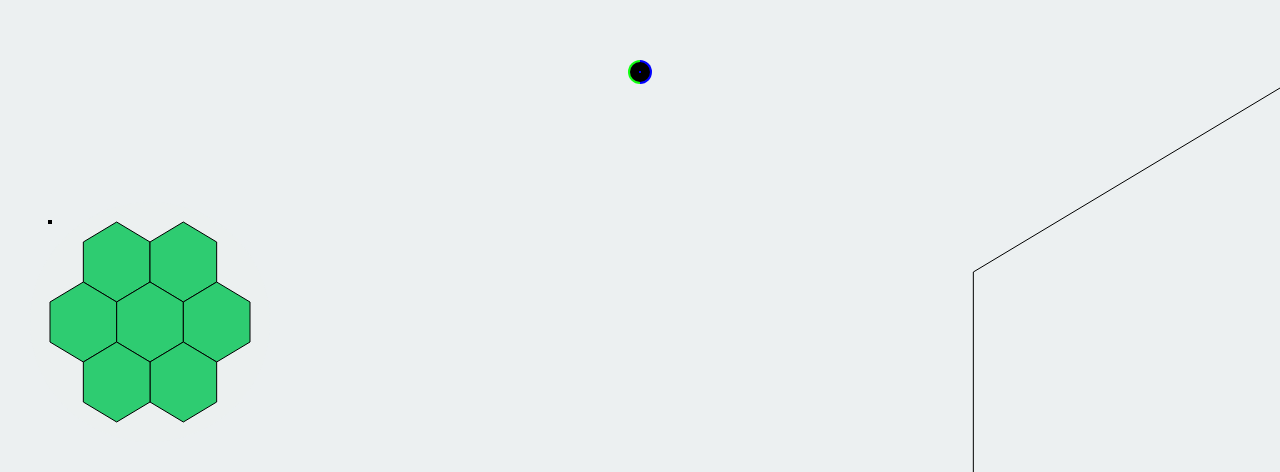
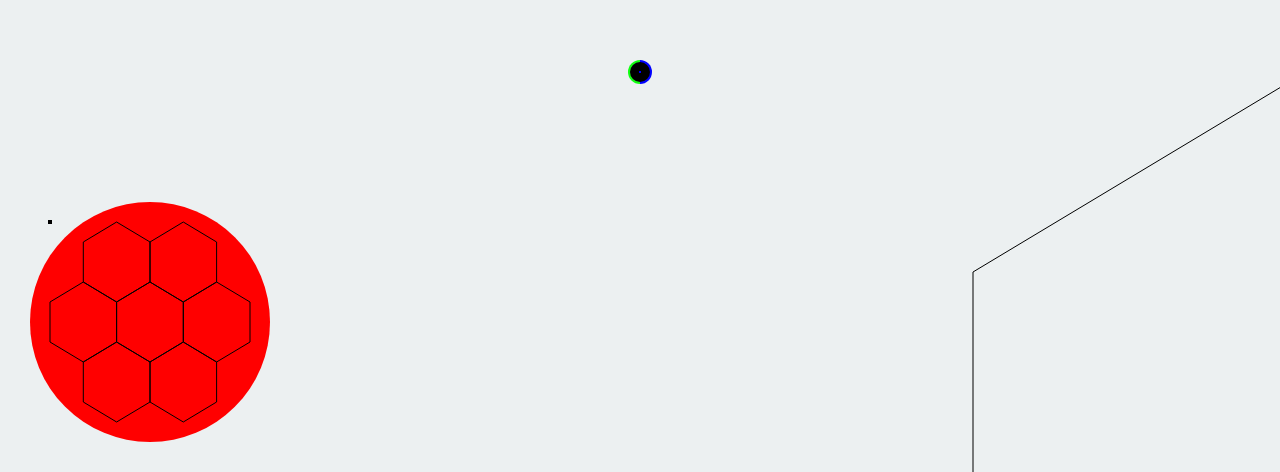
Before and after one commit to Kattoor/tdw-2d, a plain HTML site: page index.html in a window 1280 px wide. Shown: the part 328-800 px from the top of the page. Drawn offline with Linux system fonts and the light colour scheme.

Commit message:
Refactoring

```diff
--- a/coordinate-system.js
+++ /dev/null
@@ -1,6 +0,0 @@
-function toScreenCoordinates(gameWorldCoordinates) {
-    return Object.assign(gameWorldCoordinates, {
-        screenX: gameWorldCoordinates.x - player.x + canvasSize / 2,
-        screenY: gameWorldCoordinates.y - player.y + screenResolution.height / 2
-    });
-}
--- /dev/null
+++ b/game.js
@@ -0,0 +1,27 @@
+function Game() {
+
+    const terrain = new Terrain();
+
+    const player = new Player(0, 0, 8);
+
+    const canvas = document.getElementsByTagName('canvas')[0];
+    const canvasContext = canvas.getContext('2d');
+    const renderer = new Renderer(canvas, canvasContext, player);
+
+    const minimap = new Minimap(terrain.zoneBounds);
+
+    this._update = () => {
+        player.update(terrain);
+    };
+
+    this._render = () => {
+        renderer.render(terrain, player, minimap);
+    };
+
+    this.startGameLoop = () => {
+        setInterval(() => {
+            this._update();
+            this._render();
+        }, 1000 / 60);
+    };
+}
--- a/index.html
+++ b/index.html
@@ -7,18 +7,24 @@
         body {
             background: #ecf0f1;
             overflow: hidden;
-            margin: 0; padding: 0;
+            margin: 0;
+            padding: 0;
         }
+
         /*canvas { padding: 0; margin: auto; position: absolute; top: 0; left: 0; bottom: 0; right: 0; display: block; }*/
     </style>
 </head>
 <body>
 <canvas></canvas>
-<script src="coordinate-system.js"></script>
+<script src="game.js"></script>
 <script src="distance-calc.js"></script>
 <script src="minimap.js"></script>
 <script src="player.js"></script>
 <script src="terrain.js"></script>
 <script src="renderer.js"></script>
+<script>
+    const game = new Game();
+    game.startGameLoop();
+</script>
 </body>
 </html>
--- a/minimap.js
+++ b/minimap.js
@@ -1,2 +1,14 @@
-const minimapSize = 200;
-const minimapPlayerSize = 4;
+function Minimap(zoneBounds) {
+
+    this.minimapSize = 200;
+
+    this.minimapPlayerSize = 4;
+
+    function getMinimapScale(minimapSize) {
+        const allXCoordinates = [].concat(...Object.values(zoneBounds)).map(coord => coord.x);
+        const deltaWidth = Math.max(...allXCoordinates) - Math.min(...allXCoordinates);
+        return minimapSize / deltaWidth;
+    }
+
+    this.minimapScale = getMinimapScale(this.minimapSize);
+}
--- a/player.js
+++ b/player.js
@@ -1,5 +1,6 @@
-const player = {x: 0, y: 0};
+function Player(x, y, speed) {
 
+    this.coordinates = {x, y};
     const movement = [0, 0, 0, 0];
 
     document.onkeydown = e => {
@@ -12,63 +13,58 @@ document.onkeyup = e => {
             movement[e.keyCode - 37] = 0;
     };
 
-setInterval(() => {
+    this.update = terrain => {
 
-    const distances = getDistances();
+        const movementBlock = [0, 0, 0, 0];
+        const distances = terrain.getDistancesToPlayer(this);
 
         [distances[0], distances[2], distances[16]].forEach(distance => {
             if (distance.distanceVector.x + 6 >= 0 && distance.lineSlope > -1 && distance.lineSlope < 0 && distance.linesIntersect) {
-            movement[0] = 0;
-            movement[1] = 0;
-            console.log('hit 0, 2 or 16')
+                movementBlock[0] = 1;
+                movementBlock[1] = 1;
             }
         });
 
         [distances[1], distances[3], distances[5]].forEach(distance => {
             if (distance.distanceVector.x - 6 <= 0 && distance.lineSlope > 0 && distance.lineSlope < 1 && distance.linesIntersect) {
-            movement[1] = 0;
-            movement[2] = 0;
-            console.log(distance);
+                movementBlock[1] = 1;
+                movementBlock[2] = 1;
             }
         });
 
         [distances[4], distances[6], distances[8]].forEach(distance => {
-        // linesIntersect of distances[4] (vertical line, right-up) is false when it should be true!
             if (distance.distanceVector.x - 12 <= 0 && distance.lineSlope === Number.POSITIVE_INFINITY && distance.linesIntersect) {
-            movement[2] = 0;
-            console.log('hit 4, 6 or 8')
+                movementBlock[2] = 1;
             }
         });
 
         [distances[7], distances[9], distances[11]].forEach(distance => {
             if (distance.distanceVector.x - 6 <= 0 && distance.lineSlope > -1 && distance.lineSlope < 0 && distance.linesIntersect) {
-            movement[2] = 0;
-            movement[3] = 0;
-            console.log('hit 7, 9 or 11')
+                movementBlock[2] = 1;
+                movementBlock[3] = 1;
             }
         });
 
         [distances[10], distances[12], distances[14]].forEach(distance => {
             if (distance.distanceVector.x + 6 >= 0 && distance.lineSlope > 0 && distance.lineSlope < 1 && distance.linesIntersect) {
-            movement[0] = 0;
-            movement[3] = 0;
-            console.log('hit 10, 12 or 14')
+                movementBlock[0] = 1;
+                movementBlock[3] = 1;
             }
         });
 
         [distances[13], distances[15], distances[17]].forEach(distance => {
             if (distance.distanceVector.x + 12 >= 0 && distance.lineSlope === Number.NEGATIVE_INFINITY && distance.linesIntersect) {
-            movement[0] = 0;
-            console.log('hit 13, 15 or 17')
+                movementBlock[0] = 1;
             }
         });
 
-    if (movement[0])
-        player.x -= 8;
-    if (movement[1])
-        player.y -= 8;
-    if (movement[2])
-        player.x += 8;
-    if (movement[3])
-        player.y += 8;
-}, 1000 / 60);
+        if (movement[0] && !movementBlock[0])
+            this.coordinates.x -= speed;
+        if (movement[1] && !movementBlock[1])
+            this.coordinates.y -= speed;
+        if (movement[2] && !movementBlock[2])
+            this.coordinates.x += speed;
+        if (movement[3] && !movementBlock[3])
+            this.coordinates.y += speed;
+    };
+}
--- a/renderer.js
+++ b/renderer.js
@@ -1,22 +1,28 @@
-const canvas = document.getElementsByTagName('canvas')[0];
-const ctx = canvas.getContext('2d');
+function Renderer(canvas, ctx, player) {
 
-const screenResolution = {width: window.innerWidth, height: window.innerHeight};
-const canvasSize = screenResolution.width;
-canvas.width = canvas.height = canvasSize;
+    this._screenResolution = {width: window.innerWidth, height: window.innerHeight};
+    this._canvasSize = this._screenResolution.width;
+    canvas.width = canvas.height = this._canvasSize;
 
-const defaultHexagonSize = 100;
+    this._defaultHexagonSize = 100;
 
-const defaultHexagonPoints =
+    this._defaultHexagonPoints =
         [{x: 50, y: 0}, {x: 100, y: 25 * 1.2}, {x: 100, y: 75 * 1.2},
             {x: 50, y: 100 * 1.2}, {x: 0, y: 75 * 1.2}, {x: 0, y: 25 * 1.2}];
 
-function drawHexagon(x, y, scale, moveWithPlayer, color) {
+    this._toScreenCoordinates = gameWorldCoordinates => {
+        return Object.assign(gameWorldCoordinates, {
+            screenX: gameWorldCoordinates.x - player.coordinates.x + this._canvasSize / 2,
+            screenY: gameWorldCoordinates.y - player.coordinates.y + this._screenResolution.height / 2
+        });
+    };
+
+    this._drawHexagon = (x, y, scale, moveWithPlayer, color) => {
 
         if (moveWithPlayer === undefined)
             moveWithPlayer = true;
 
-    const coord = moveWithPlayer ? toScreenCoordinates({x, y}) : {screenX: x, screenY: y};
+        const coord = moveWithPlayer ? this._toScreenCoordinates({x, y}) : {screenX: x, screenY: y};
 
         const transformPoint = point => ({
             x: point.x * scale + coord.screenX,
@@ -26,9 +32,9 @@ function drawHexagon(x, y, scale, moveWithPlayer, color) {
         const drawLineToPoint = point => ctx.lineTo(point.x, point.y);
 
         ctx.beginPath();
-    const startPoint = transformPoint(defaultHexagonPoints[0]);
+        const startPoint = transformPoint(this._defaultHexagonPoints[0]);
         ctx.moveTo(startPoint.x, startPoint.y);
-    defaultHexagonPoints.slice(1).map(transformPoint).forEach(drawLineToPoint);
+        this._defaultHexagonPoints.slice(1).map(transformPoint).forEach(drawLineToPoint);
         drawLineToPoint(startPoint);
         if (color === undefined)
             ctx.stroke();
@@ -38,39 +44,39 @@ function drawHexagon(x, y, scale, moveWithPlayer, color) {
             ctx.fillStyle = '#000000';
             ctx.stroke();
         }
-}
+    };
 
-function clearCanvas() {
-    ctx.clearRect(0, 0, canvasSize, canvasSize);
-}
+    this._clearCanvas = () => {
+        ctx.clearRect(0, 0, this._canvasSize, this._canvasSize);
+    };
 
-function drawPlayingFieldHexagons() {
-    const screenBounds = getScreenBounds();
+    this._drawPlayingFieldHexagons = terrain => {
+        const screenBounds = terrain.gameWorldBounds.map(this._toScreenCoordinates);
         const startingPoint = screenBounds[0];
         ctx.beginPath();
         ctx.moveTo(startingPoint.screenX, startingPoint.screenY);
         screenBounds.slice(1).forEach(point => ctx.lineTo(point.screenX, point.screenY));
         ctx.lineTo(startingPoint.screenX, startingPoint.screenY);
         ctx.stroke();
-}
+    };
 
-function drawPlayerOnPlayingField() {
+    this._drawPlayerOnPlayingField = () => {
         /* health around player */
         ctx.beginPath();
         ctx.fillStyle = '#11FF11';
-    ctx.arc(canvasSize / 2, screenResolution.height / 2, 12, 1 / 2 * Math.PI, 3 / 2 * Math.PI);
+        ctx.arc(this._canvasSize / 2, this._screenResolution.height / 2, 12, 1 / 2 * Math.PI, 3 / 2 * Math.PI);
         ctx.fill();
 
         /* stamina around player */
         ctx.beginPath();
         ctx.fillStyle = '#0000FF';
-    ctx.arc(canvasSize / 2, screenResolution.height / 2, 12, 3 / 2 * Math.PI, 1 / 2 * Math.PI);
+        ctx.arc(this._canvasSize / 2, this._screenResolution.height / 2, 12, 3 / 2 * Math.PI, 1 / 2 * Math.PI);
         ctx.fill();
         ctx.beginPath();
 
         /* actual player */
         ctx.fillStyle = '#000000';
-    const playerScreenCoords = toScreenCoordinates(player);
+        const playerScreenCoords = this._toScreenCoordinates(player.coordinates);
         ctx.arc(playerScreenCoords.screenX, playerScreenCoords.screenY, 10, 0, 2 * Math.PI);
         ctx.fill();
 
@@ -78,44 +84,57 @@ function drawPlayerOnPlayingField() {
         ctx.fillStyle = '#0000ff';
         ctx.fillRect(playerScreenCoords.screenX - 1, playerScreenCoords.screenY - 1, 2, 2);
         ctx.fillStyle = '#000000';
-}
+    };
 
-function drawMinimap() {
+    this._drawMinimap = (terrain, minimap) => {
+
+        const scaleToMinimap = point => ({x: point.x * minimap.minimapScale, y: point.y * minimap.minimapScale});
+
+        const moveToMinimap = point => ({x: point.x + 50, y: point.y + this._screenResolution.height - minimap.minimapSize - 50});
+
         ctx.beginPath();
-    ctx.fillStyle = '#ecf0f1aa';
-    ctx.arc(minimapSize / 2 + 50, screenResolution.height - minimapSize / 2 - 50, minimapSize / 2 + minimapSize / 10, 0, 2 * Math.PI);
+        //ctx.fillStyle = '#ecf0f1aa';
+        ctx.fillStyle = '#ff0000';
+        ctx.arc(minimap.minimapSize / 2 + 50, this._screenResolution.height - minimap.minimapSize / 2 - 50, minimap.minimapSize / 2 + minimap.minimapSize / 10, 0, 2 * Math.PI);
         ctx.fill();
         ctx.fillStyle = '#000000';
 
-    const maxAmountOfHexagonsOnARow = 3;
-    const scale = minimapSize / (maxAmountOfHexagonsOnARow * defaultHexagonSize);
+        ctx.beginPath();
+        Object.values(terrain.zoneBounds).forEach(zone => {
+            const hexagonScreenCoordinates = zone.map(scaleToMinimap).map(moveToMinimap);
+            ctx.moveTo(hexagonScreenCoordinates[0].x, hexagonScreenCoordinates[0].y);
+            hexagonScreenCoordinates.forEach(coord => ctx.lineTo(coord.x, coord.y));
+            ctx.lineTo(hexagonScreenCoordinates[0].x, hexagonScreenCoordinates[0].y);
+        });
+        ctx.stroke();
+
+        /*const maxAmountOfHexagonsOnARow = 3;
+        const scale = minimapSize / (maxAmountOfHexagonsOnARow * this._defaultHexagonSize);
         const verticalStepComparedToDefaultHexagonSize = 90;
         const verticalStep = verticalStepComparedToDefaultHexagonSize * scale;
-    const calcHexagonX = step => minimapSize - defaultHexagonSize * scale * (maxAmountOfHexagonsOnARow - step) + 50;
-    drawHexagon(calcHexagonX(0.5), screenResolution.height - minimapSize - 50, scale, false, '#2ecc71');
-    drawHexagon(calcHexagonX(1.5), screenResolution.height - minimapSize - 50, scale, false, '#2ecc71');
-    drawHexagon(calcHexagonX(0), screenResolution.height - minimapSize + verticalStep - 50, scale, false, '#2ecc71');
-    drawHexagon(calcHexagonX(1), screenResolution.height - minimapSize + verticalStep - 50, scale, false, '#2ecc71');
-    drawHexagon(calcHexagonX(2), screenResolution.height - minimapSize + verticalStep - 50, scale, false, '#2ecc71');
-    drawHexagon(calcHexagonX(1.5), screenResolution.height - minimapSize + verticalStep * 2 - 50, scale, false, '#2ecc71');
-    drawHexagon(calcHexagonX(0.5), screenResolution.height - minimapSize + verticalStep * 2 - 50, scale, false, '#2ecc71');
+        const calcHexagonX = step => minimapSize - this._defaultHexagonSize * scale * (maxAmountOfHexagonsOnARow - step) + 50;
+        this._drawHexagon(calcHexagonX(0.5), this._screenResolution.height - minimapSize - 50, scale, false, '#2ecc71');
+        this._drawHexagon(calcHexagonX(1.5), this._screenResolution.height - minimapSize - 50, scale, false, '#2ecc71');
+        this._drawHexagon(calcHexagonX(0), this._screenResolution.height - minimapSize + verticalStep - 50, scale, false, '#2ecc71');
+        this._drawHexagon(calcHexagonX(1), this._screenResolution.height - minimapSize + verticalStep - 50, scale, false, '#2ecc71');
+        this._drawHexagon(calcHexagonX(2), this._screenResolution.height - minimapSize + verticalStep - 50, scale, false, '#2ecc71');
+        this._drawHexagon(calcHexagonX(1.5), this._screenResolution.height - minimapSize + verticalStep * 2 - 50, scale, false, '#2ecc71');
+        this._drawHexagon(calcHexagonX(0.5), this._screenResolution.height - minimapSize + verticalStep * 2 - 50, scale, false, '#2ecc71');*/
+    };
+
+    this._drawPlayerOnMinimap = (terrain, player, minimap) => {
+        ctx.fillRect(
+            player.coordinates.x / (terrain.terrainSize / minimap.minimapSize) - minimap.minimapPlayerSize / 2 + 50,
+            (this._screenResolution.height - minimap.minimapSize) + player.coordinates.y / (terrain.terrainSize / minimap.minimapSize) - minimap.minimapPlayerSize / 2 - 50,
+            minimap.minimapPlayerSize,
+            minimap.minimapPlayerSize);
+    };
+
+    this.render = (terrain, player, minimap) => {
+        this._clearCanvas();
+        this._drawPlayingFieldHexagons(terrain);
+        this._drawPlayerOnPlayingField();
+        this._drawMinimap(terrain, minimap);
+        this._drawPlayerOnMinimap(terrain, player, minimap);
     }
-
-function drawPlayerOnMinimap() {
-    ctx.fillRect(
-        player.x / (terrainSize / minimapSize) - minimapPlayerSize / 2 + 50,
-        (screenResolution.height - minimapSize) + player.y / (terrainSize / minimapSize) - minimapPlayerSize / 2 - 50,
-        minimapPlayerSize,
-        minimapPlayerSize);
 }
-
-function render() {
-    clearCanvas();
-    drawPlayingFieldHexagons();
-    drawPlayerOnPlayingField();
-    drawMinimap();
-    drawPlayerOnMinimap();
-    requestAnimationFrame(render);
-}
-
-render();
--- a/terrain.js
+++ b/terrain.js
@@ -1,29 +1,43 @@
-const terrainSize = 2000;
+function Terrain() {
 
-const bounds = [{x: 5, y: 3}, {x: 10, y: 0}, {x: 15, y: 3}, {x: 20, y: 0}, {x: 25, y: 3}, {x: 25, y: 9},
+    this.terrainSize = 2000;
+
+    /* Outer bounds to display on map, gets scaled. */
+    this._bounds = [{x: 5, y: 3}, {x: 10, y: 0}, {x: 15, y: 3}, {x: 20, y: 0}, {x: 25, y: 3}, {x: 25, y: 9},
         {x: 30, y: 12}, {x: 30, y: 18}, {x: 25, y: 21}, {x: 25, y: 27}, {x: 20, y: 30}, {x: 15, y: 27},
         {x: 10, y: 30}, {x: 5, y: 27}, {x: 5, y: 21}, {x: 0, y: 18}, {x: 0, y: 12}, {x: 5, y: 9}];
 
+    /* All hexagon bounds for zone detection + minimap. Also gets scaled. */
+    this._zoneBounds = {
+        northWestZone: [{x: 5, y: 3}, {x: 10, y: 0}, {x: 15, y: 3}, {x: 15, y: 9}, {x: 10, y: 12}, {x: 5, y: 9}],
+        northEastZone: [{x: 15, y: 3}, {x: 20, y: 0}, {x: 25, y: 3}, {x: 25, y: 9}, {x: 20, y: 12}, {x: 15, y: 9}],
+        westZone: [{x: 0, y: 12}, {x: 5, y: 9}, {x: 10, y: 12}, {x: 10, y: 18}, {x: 5, y: 21}, {x: 0, y: 18}],
+        middleZone: [{x: 10, y: 12}, {x: 15, y: 9}, {x: 20, y: 12}, {x: 20, y: 18}, {x: 15, y: 21}, {x: 10, y: 18}],
+        eastZone: [{x: 20, y: 12}, {x: 25, y: 9}, {x: 30, y: 12}, {x: 30, y: 18}, {x: 25, y: 21}, {x: 20, y: 18}],
+        southWestZone: [{x: 5, y: 21}, {x: 10, y: 18}, {x: 15, y: 21}, {x: 15, y: 27}, {x: 10, y: 30}, {x: 5, y: 27}],
+        southEastZone: [{x: 15, y: 21}, {x: 20, y: 18}, {x: 25, y: 21}, {x: 25, y: 27}, {x: 20, y: 30}, {x: 15, y: 27}]
+    };
 
-const boundsWidth = Math.max(...bounds.map(point => point.x)) - Math.min(...bounds.map(point => point.x));
-const scale = terrainSize / boundsWidth;
+    this._boundsWidth = Math.max(...this._bounds.map(point => point.x)) - Math.min(...this._bounds.map(point => point.x));
+    this._scale = this.terrainSize / this._boundsWidth;
 
-const gameWorldBounds = bounds.map(point => ({x: point.x * scale, y: point.y * scale}));
+    this._scaleCoordinate = coordinate => ({x: Math.floor(coordinate.x * this._scale), y: Math.floor(coordinate.y * this._scale)});
 
-function getScreenBounds() {
-    return gameWorldBounds.map(toScreenCoordinates)
-}
+    this.gameWorldBounds = this._bounds.map(this._scaleCoordinate);
+    this.zoneBounds = Object.entries(this._zoneBounds)
+        .reduce((zones, currentZone) => Object.assign(zones, {[currentZone[0]]: currentZone[1].map(this._scaleCoordinate)}), {});
 
-function getDistances() {
+    this.getDistancesToPlayer = player => {
         const distances = [];
 
-    getScreenBounds().forEach((currentPoint, index, screenBounds) => {
+        this.gameWorldBounds.forEach((currentPoint, index, screenBounds) => {
             const startPoint = currentPoint;
             const endPoint = index === screenBounds.length - 1 ? screenBounds[0] : screenBounds[index + 1];
-        const playerPos = toScreenCoordinates(player);
+            const playerPos = player.coordinates;
             const distance = getDistanceLinePlayer(startPoint, endPoint, {x: playerPos.x, y: playerPos.y});
             distances.push(distance);
         });
 
         return distances;
     }
+}
```
Also changed, not shown: distance-calc.js (line endings or trailing spaces), map.png (deleted). Lines whose indentation alone changed are shown as unchanged.
